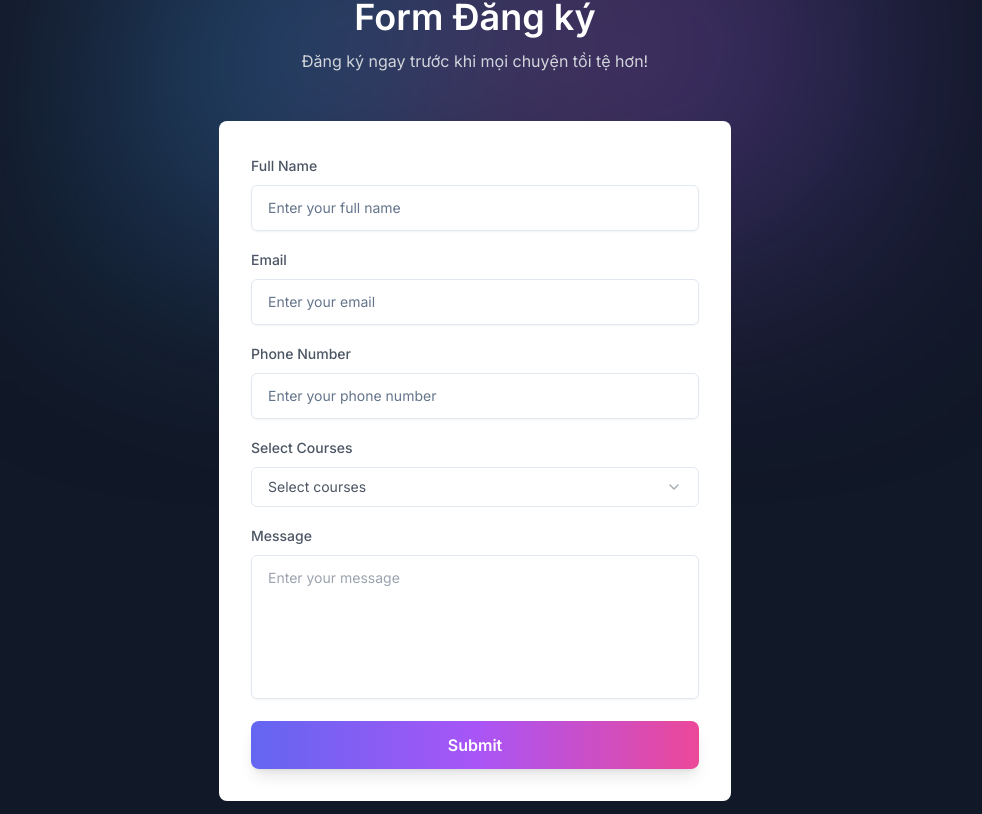
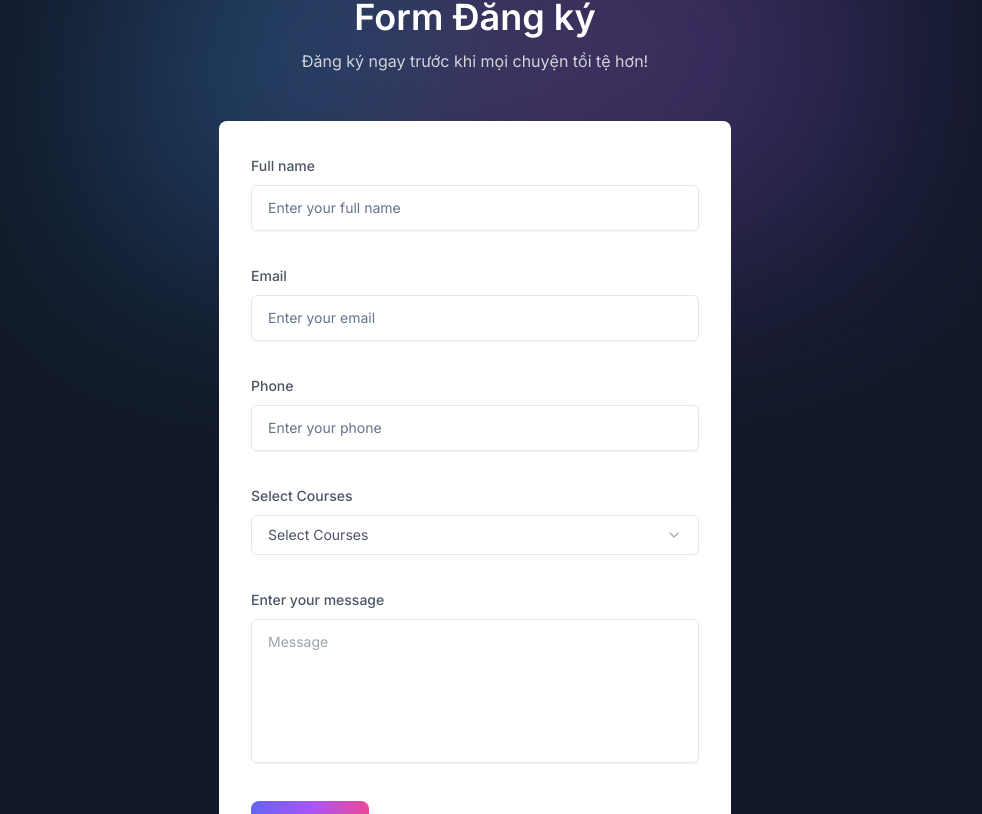
Before and after one commit to nguyenduchuy271197/ktc-landing, a Next.js app: page / in a window 1280 px wide. Shown: the part 5066-5880 px from the top of the page, without its empty margins (165-1147 px from the left). Built offline with nearby package versions, Linux system fonts and the light colour scheme.

Commit message:
features:contact-form

```diff
--- a/package.json
+++ b/package.json
@@ -9,6 +9,7 @@
     "lint": "next lint"
   },
   "dependencies": {
+    "@hookform/resolvers": "^3.3.4",
     "@radix-ui/react-label": "^2.0.2",
     "@radix-ui/react-select": "^2.0.0",
     "@radix-ui/react-slot": "^1.0.2",
@@ -18,9 +19,11 @@
     "next": "14.2.2",
     "react": "^18",
     "react-dom": "^18",
+    "react-hook-form": "^7.51.3",
     "react-player": "^2.16.0",
     "tailwind-merge": "^2.3.0",
-    "tailwindcss-animate": "^1.0.7"
+    "tailwindcss-animate": "^1.0.7",
+    "zod": "^3.23.4"
   },
   "devDependencies": {
     "@types/node": "^20",
--- a/src/components/forms/contact-form.tsx
+++ b/src/components/forms/contact-form.tsx
@@ -1,61 +1,167 @@
 "use client";
+import { useForm } from "react-hook-form";
 import { Button } from "../ui/button";
 import { Input } from "../ui/input";
-import { Label } from "../ui/label";
 import {
   Select,
   SelectContent,
-  SelectGroup,
   SelectItem,
   SelectTrigger,
   SelectValue,
 } from "../ui/select";
 import { Textarea } from "../ui/textarea";
+import { z } from "zod";
+import { zodResolver } from "@hookform/resolvers/zod";
+import {
+  Form,
+  FormControl,
+  FormField,
+  FormItem,
+  FormLabel,
+  FormMessage,
+} from "../ui/form";
+
+const phoneRegex = new RegExp(
+  /^([+]?[\s0-9]+)?(\d{3}|[(]?[0-9]+[)])?([-]?[\s]?[0-9])+$/
+);
+
+const nameRegex = new RegExp(
+  /^[a-zA-ZÀÁÂÃÈÉÊÌÍÒÓÔÕÙÚĂĐĨŨƠàáâãèéêìíòóôõùúăđĩũơƯĂẠẢẤẦẨẪẬẮẰẲẴẶẸẺẼỀỀỂẾưăạảấầẩẫậắằẳẵặẹẻẽềềểếỄỆỈỊỌỎỐỒỔỖỘỚỜỞỠỢỤỦỨỪễệỉịọỏốồổỗộớờởỡợụủứừỬỮỰỲỴÝỶỸửữựỳỵỷỹ\s\W|_]+$/
+);
+
+const selectOption = [
+  "Web Development",
+  "Mobile Development",
+  "Data Science",
+  "UX Design",
+] as const;
+
+const formSchema = z.object({
+  name: z.string().min(2).regex(nameRegex, "Tên không được phép ghi số!"),
+  email: z
+    .string()
+    .min(2, { message: "Địa chỉ email không hợp lệ!" })
+    .email("Phải là địa chỉ email có thật!"),
+  phone: z
+    .string()
+    .min(10, "Số điện thoại phải có 10 chữ số!")
+    .max(10, "Số điện thoại chỉ có 10 chữ số!")
+    .regex(phoneRegex, "Số điện thoại chỉ có số!"),
+  course: z.enum(selectOption).optional(),
+  message: z.string(),
+});
+
+type ContactForm = z.infer<typeof formSchema>;
+
+interface CntForm {
+  name: string;
+  email: string;
+  phone: string;
+  select?: string;
+  message?: string;
+}
 
 export default function ContactForm() {
+  const form = useForm<ContactForm>({
+    resolver: zodResolver(formSchema),
+    defaultValues: {
+      name: "",
+      email: "",
+      phone: "",
+      course: undefined,
+      message: "",
+    },
+  });
+
+  function onSubmit(values: z.infer<typeof formSchema>) {
+    console.log(values);
+  }
+
   return (
-    <form className="space-y-4">
-      <div className="space-y-2">
-        <Label htmlFor="name">Full Name</Label>
-        <Input id="name" placeholder="Enter your full name" />
-      </div>
-      <div className="space-y-2">
-        <Label htmlFor="email">Email</Label>
-        <Input id="email" placeholder="Enter your email" type="email" />
-      </div>
-      <div className="space-y-2">
-        <Label htmlFor="phone">Phone Number</Label>
-        <Input id="phone" placeholder="Enter your phone number" />
-      </div>
-      <div className="space-y-2">
-        <Label htmlFor="courses">Select Courses</Label>
-        <Select>
+    <Form {...form}>
+      <form onSubmit={form.handleSubmit(onSubmit)} className="space-y-8">
+        <FormField
+          control={form.control}
+          name="name"
+          render={({ field }) => (
+            <FormItem>
+              <FormLabel>Full name</FormLabel>
+              <FormControl>
+                <Input placeholder="Enter your full name" {...field} />
+              </FormControl>
+              <FormMessage />
+            </FormItem>
+          )}
+        />
+
+        <FormField
+          control={form.control}
+          name="email"
+          render={({ field }) => (
+            <FormItem>
+              <FormLabel>Email</FormLabel>
+              <FormControl>
+                <Input placeholder="Enter your email" {...field} />
+              </FormControl>
+              <FormMessage />
+            </FormItem>
+          )}
+        />
+
+        <FormField
+          control={form.control}
+          name="phone"
+          render={({ field }) => (
+            <FormItem>
+              <FormLabel>Phone</FormLabel>
+              <FormControl>
+                <Input placeholder="Enter your phone" {...field} />
+              </FormControl>
+              <FormMessage />
+            </FormItem>
+          )}
+        />
+
+        <FormField
+          control={form.control}
+          name="course"
+          render={({ field }) => (
+            <FormItem>
+              <FormLabel>Select Courses</FormLabel>
+              <Select onValueChange={field.onChange} defaultValue={field.value}>
+                <FormControl>
                   <SelectTrigger>
-            <SelectValue placeholder="Select courses" />
+                    <SelectValue placeholder="Select Courses" />
                   </SelectTrigger>
+                </FormControl>
                 <SelectContent>
-            <SelectGroup>
-              <SelectItem value="web-development">Web Development</SelectItem>
-              <SelectItem value="mobile-development">
-                Mobile Development
+                  {selectOption.map((option) => (
+                    <SelectItem key={option} value={option}>
+                      {option}
                     </SelectItem>
-              <SelectItem value="data-science">Data Science</SelectItem>
-              <SelectItem value="ux-design">UX Design</SelectItem>
-            </SelectGroup>
+                  ))}
                 </SelectContent>
               </Select>
-      </div>
-      <div className="space-y-2">
-        <Label htmlFor="message">Message</Label>
-        <Textarea
-          className="min-h-[120px]"
-          id="message"
-          placeholder="Enter your message"
+              <FormMessage />
+            </FormItem>
+          )}
         />
-      </div>
-      <Button className="w-full" type="submit">
-        Submit
-      </Button>
+
+        <FormField
+          control={form.control}
+          name="message"
+          render={({ field }) => (
+            <FormItem>
+              <FormLabel>Enter your message</FormLabel>
+              <FormControl>
+                <Textarea placeholder="Message" {...field} />
+              </FormControl>
+              <FormMessage />
+            </FormItem>
+          )}
+        />
+        <Button type="submit">Submit</Button>
       </form>
+    </Form>
   );
 }
--- /dev/null
+++ b/src/components/ui/form.tsx
@@ -0,0 +1,176 @@
+import * as React from "react"
+import * as LabelPrimitive from "@radix-ui/react-label"
+import { Slot } from "@radix-ui/react-slot"
+import {
+  Controller,
+  ControllerProps,
+  FieldPath,
+  FieldValues,
+  FormProvider,
+  useFormContext,
+} from "react-hook-form"
+
+import { cn } from "@/lib/utils"
+import { Label } from "@/components/ui/label"
+
+const Form = FormProvider
+
+type FormFieldContextValue<
+  TFieldValues extends FieldValues = FieldValues,
+  TName extends FieldPath<TFieldValues> = FieldPath<TFieldValues>
+> = {
+  name: TName
+}
+
+const FormFieldContext = React.createContext<FormFieldContextValue>(
+  {} as FormFieldContextValue
+)
+
+const FormField = <
+  TFieldValues extends FieldValues = FieldValues,
+  TName extends FieldPath<TFieldValues> = FieldPath<TFieldValues>
+>({
+  ...props
+}: ControllerProps<TFieldValues, TName>) => {
+  return (
+    <FormFieldContext.Provider value={{ name: props.name }}>
+      <Controller {...props} />
+    </FormFieldContext.Provider>
+  )
+}
+
+const useFormField = () => {
+  const fieldContext = React.useContext(FormFieldContext)
+  const itemContext = React.useContext(FormItemContext)
+  const { getFieldState, formState } = useFormContext()
+
+  const fieldState = getFieldState(fieldContext.name, formState)
+
+  if (!fieldContext) {
+    throw new Error("useFormField should be used within <FormField>")
+  }
+
+  const { id } = itemContext
+
+  return {
+    id,
+    name: fieldContext.name,
+    formItemId: `${id}-form-item`,
+    formDescriptionId: `${id}-form-item-description`,
+    formMessageId: `${id}-form-item-message`,
+    ...fieldState,
+  }
+}
+
+type FormItemContextValue = {
+  id: string
+}
+
+const FormItemContext = React.createContext<FormItemContextValue>(
+  {} as FormItemContextValue
+)
+
+const FormItem = React.forwardRef<
+  HTMLDivElement,
+  React.HTMLAttributes<HTMLDivElement>
+>(({ className, ...props }, ref) => {
+  const id = React.useId()
+
+  return (
+    <FormItemContext.Provider value={{ id }}>
+      <div ref={ref} className={cn("space-y-2", className)} {...props} />
+    </FormItemContext.Provider>
+  )
+})
+FormItem.displayName = "FormItem"
+
+const FormLabel = React.forwardRef<
+  React.ElementRef<typeof LabelPrimitive.Root>,
+  React.ComponentPropsWithoutRef<typeof LabelPrimitive.Root>
+>(({ className, ...props }, ref) => {
+  const { error, formItemId } = useFormField()
+
+  return (
+    <Label
+      ref={ref}
+      className={cn(error && "text-destructive", className)}
+      htmlFor={formItemId}
+      {...props}
+    />
+  )
+})
+FormLabel.displayName = "FormLabel"
+
+const FormControl = React.forwardRef<
+  React.ElementRef<typeof Slot>,
+  React.ComponentPropsWithoutRef<typeof Slot>
+>(({ ...props }, ref) => {
+  const { error, formItemId, formDescriptionId, formMessageId } = useFormField()
+
+  return (
+    <Slot
+      ref={ref}
+      id={formItemId}
+      aria-describedby={
+        !error
+          ? `${formDescriptionId}`
+          : `${formDescriptionId} ${formMessageId}`
+      }
+      aria-invalid={!!error}
+      {...props}
+    />
+  )
+})
+FormControl.displayName = "FormControl"
+
+const FormDescription = React.forwardRef<
+  HTMLParagraphElement,
+  React.HTMLAttributes<HTMLParagraphElement>
+>(({ className, ...props }, ref) => {
+  const { formDescriptionId } = useFormField()
+
+  return (
+    <p
+      ref={ref}
+      id={formDescriptionId}
+      className={cn("text-sm text-muted-foreground", className)}
+      {...props}
+    />
+  )
+})
+FormDescription.displayName = "FormDescription"
+
+const FormMessage = React.forwardRef<
+  HTMLParagraphElement,
+  React.HTMLAttributes<HTMLParagraphElement>
+>(({ className, children, ...props }, ref) => {
+  const { error, formMessageId } = useFormField()
+  const body = error ? String(error?.message) : children
+
+  if (!body) {
+    return null
+  }
+
+  return (
+    <p
+      ref={ref}
+      id={formMessageId}
+      className={cn("text-sm font-medium text-destructive", className)}
+      {...props}
+    >
+      {body}
+    </p>
+  )
+})
+FormMessage.displayName = "FormMessage"
+
+export {
+  useFormField,
+  Form,
+  FormItem,
+  FormLabel,
+  FormControl,
+  FormDescription,
+  FormMessage,
+  FormField,
+}
```
Also changed, not shown: 1 other file (tests, documents, lock files or other folders). Lines whose indentation alone changed are shown as unchanged.
